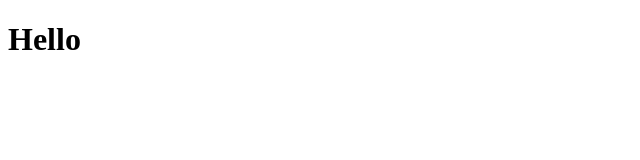
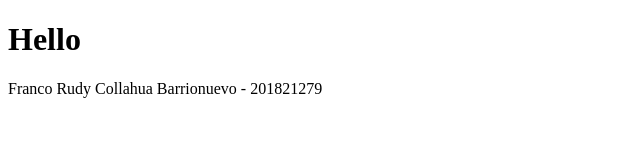
Before and after one commit to upc-is/ihc-front, a plain HTML site: page introHtmlCss/siguiente.html in a window 1280 px wide. Shown: the whole page, without its empty margins (0-640 px from the left). Drawn offline with Linux system fonts and the light colour scheme.

Commit message:
Changed by franco rudy

```diff
--- a/introHtmlCss/siguiente.html
+++ b/introHtmlCss/siguiente.html
@@ -6,5 +6,6 @@
 </head>
 <body>
     <h1>Hello</h1>
+    <p> Franco Rudy Collahua Barrionuevo - 201821279</p>
 </body>
 </html>
```
